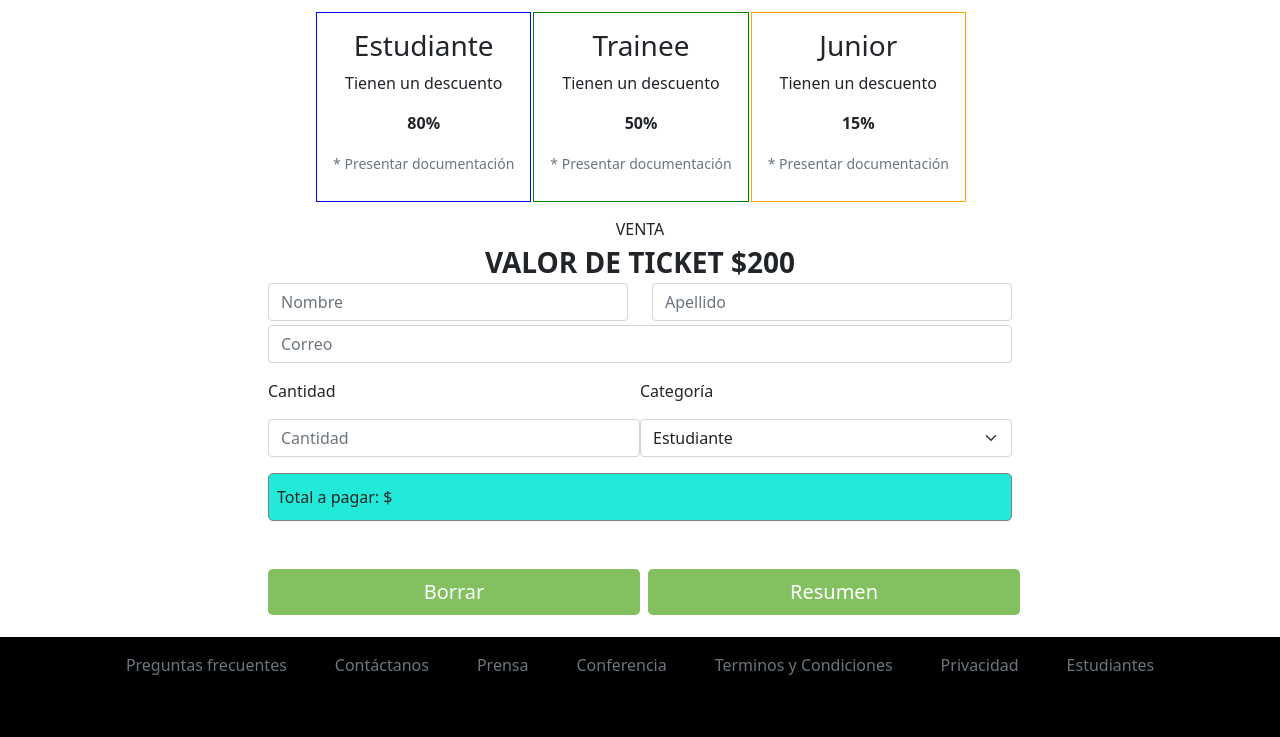
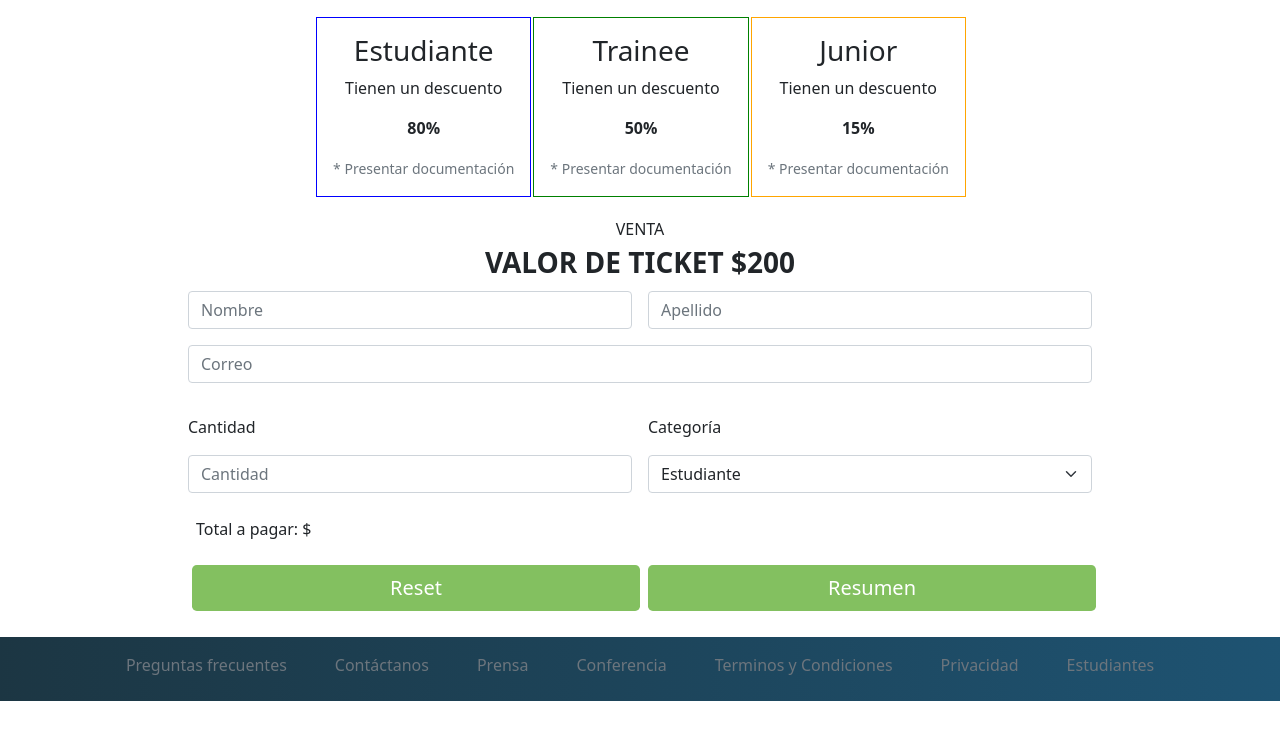
Before and after one commit to maro9183/Integrador-Codo-PHP, a plain HTML site: page Compra.html in a window 1280 px wide. Shown: the part 63-800 px from the top of the page. Drawn offline with nearby package versions, Linux system fonts and the light colour scheme.

Commit message:
Actualizacion script

```diff
--- a/Compra.html
+++ b/Compra.html
@@ -57,20 +57,20 @@
         <!--Inicio Opciones compra cards-->
           <section class="opcionesCompraCards d-flex justify-content-center min-vw-100 ">
 
-            <div class="card-group text-wrap ">
-              <div class="card-1">
+            <div class="card-group  ">
+              <div class="card-1 ">
 
                 <div class="card-body ">
-                  <h5 class="card-title fs-3 text-wrap">Estudiante</h5>
-                  <p class="card-text-desc text-wrap">Tienen un descuento</p>
-                  <p class="card-text-per fw-bold text-wrap">80%</p>
+                  <h5 class="card-title fs-3 ">Estudiante</h5>
+                  <p class="card-text-desc ">Tienen un descuento</p>
+                  <p class="card-text-per fw-bold ">80%</p>
 
                   <p class="card-text"><small class="text-muted">* Presentar documentación</small></p>
                 </div>
               </div>
               <div class="card-2">
 
-                <div class="card-body">
+                <div class="card-body ">
                   <h5 class="card-title fs-3">Trainee</h5>
                   <p class="card-text">Tienen un descuento</p>
                   <p class="card-text-per fw-bold">50%</p>
@@ -79,7 +79,7 @@
               </div>
               <div class="card-3">
 
-                <div class="card-body">
+                <div class="card-body ">
                   <h5 class="card-title fs-3">Junior</h5>
                   <p class="card-text">Tienen un descuento</p>
                   <p class="card-text-per fw-bold ">15%</p>
@@ -105,31 +105,33 @@
 
 
           <!--form-->
-          <div class="row form-ticket d-flex">
-
-            <div class="col">
+          <div class="form-ticket ">
+            <form class="formu">
+              <div class="row">
+                  <div class="col p-2">
                      <input type="text" class="form-control" id="exampleInputText" aria-describedby="textHelp" placeholder="Nombre">
                   </div>
 
-            <div class="col">
+                  <div class="col p-2">
                       <input type="text" class="form-control" id="exampleInputText" aria-describedby="textHelp" placeholder="Apellido" >
                   </div>
-
-            <div class="mt-1 c">
+              </div>
+            <div class="row">
+              <div class="col p-2">
                 <input type="text" class="form-control" id="exampleInputText" aria-describedby="textHelp" placeholder="Correo" >
               </div>
-
+            </div>
             <!--Datos calculo-->
 
-            <div class="contenedor-calculo d-flex">
-              <div class=" col">
-                <p class="my-3">Cantidad</p>
-                 <input type="number" class="form-control" id="Cantidad" aria-describedby="textHelp" placeholder="Cantidad" aria-label="Cantidad">
+            <div class="row contenedor-calculo d-flex">
+
+              <div class="col p-2">
+
+                <p class="my-3 ">Cantidad</p>
+                 <input type="number" min="0" class="form-control" id="Cantidad" aria-describedby="textHelp" placeholder="Cantidad" aria-label="Cantidad">
+
               </div>
-
-
-
-              <div class="col ">
+              <div class="col p-2">
                 <p class="my-3">Categoría</p>
                     <select id="Categoría" class="form-select ">
 
@@ -141,18 +143,21 @@
 
 
             </div>
-            <div class="contenedor-botones my-3 ">
-                <div class="col resumen ">
-                   <p class="ms-2 m-0 " id="Total">Total a pagar: $ </p>
+
+            <div class="row ">
+              <div class="col p-2">
+                 <div class="col p-2" id="Total">Total a pagar: $ </div>
 
                 </div>
-
-               <div class="botones d-flex space-between mt-5">
-                <button class="btn btn-primary btn-lg col-6 me-1">Borrar</button>
-                <button class="btn btn-primary btn-lg col-6 ms-1" onclick="calculo()">Resumen</button>
+            </div>
+            <div class="row">
+               <div class="botones d-flex space-between mt-2">
+                    <input type="reset" class="btn btn-primary btn-lg col-6 me-1 " id="reset"></button>
+                    <button class="btn btn-primary btn-lg col-6 ms-1" type="button" id="calcular">Resumen</button>
                </div>
             </div>
 
+          </form>
 
           </section>
           <!--Fin formulario-->
@@ -163,8 +168,8 @@
         <!--Inicio Footer-->
 
         <footer>
-          <ul class="nav justify-content-center mt-2 pb-3 mb-3 min-vw-100 p-0">
-            <li class="nav-item"> <a href="" class="nav-link mx-2 text-muted">Preguntas frecuentes</a> </li>
+          <ul class="nav justify-content-center mt-2 mb-3 min-vw-100 p-0 text-wrap">
+            <li class="nav-item text-wrap"> <a href="" class="nav-link mx-2 text-muted">Preguntas frecuentes</a> </li>
             <li class="nav-item"> <a href="" class="nav-link mx-2 text-muted">Contáctanos</a> </li>
             <li class="nav-item"> <a href="" class="nav-link mx-2 text-muted">Prensa</a> </li>
             <li class="nav-item"> <a href="" class="nav-link mx-2 text-muted">Conferencia</a> </li>
--- a/Estilos/EstilosCompra.css
+++ b/Estilos/EstilosCompra.css
@@ -21,7 +21,7 @@ main{
     position: absolute;
     top:60px;
 
-    height: 500px;
+
 }
 
 /*Cards*/
@@ -39,8 +39,8 @@ main{
     display: flex;
     justify-content: space-between;
     align-items: center;
-
-
+    word-wrap: break-word;
+    height: 100%;
 }
 
 
@@ -53,24 +53,25 @@ main{
 
 .card-body p{
     text-align: center;
+
 }
 
 .card-1{
     border: solid 1px blue;
-    height: 190px;
+
     margin-left: 2px;
 
 }
 
 .card-2{
     border: solid 1px green;
-    height: 190px;
+
     margin-left: 2px;
 }
 
 .card-3{
     border: solid 1px orange;
-    height: 190px;
+
     margin-left: 2px;
 }
 
@@ -88,7 +89,7 @@ main{
 }
 
 .form-ticket{
-    margin: 0% 20% 0% 20%;
+    margin: 0% 15% 0% 15%;
 
 }
 
@@ -97,11 +98,12 @@ main{
     border-radius: 5px;
     border: solid 1px grey;
     background-color: rgb(35, 233, 216);
-    height: 40%;
-    display: flex;
-    align-items: center;
+
+
 
 }
+
+
 
 
 
@@ -116,6 +118,7 @@ main{
 footer{
     position: absolute;
     top: 700px;
-    height: 100px;
-    background-color: black;
+    display: flex;
+    vertical-align: middle;
+    background-image: linear-gradient(to right, #1C3643, #1E5372)
 }
--- a/codigo.js
+++ b/codigo.js
@@ -1,4 +1,10 @@
+const botonCalc=document.getElementById('calcular')
 
+botonCalc.addEventListener('click',calculo)
+
+const botonRes=document.getElementById('reset')
+
+botonRes.addEventListener('click',reset)
 
 function calculo(){
     let cant=document.getElementById('Cantidad').value
@@ -25,8 +31,7 @@ function calculo(){
         let valor=cant*desc*precio
 
         document.getElementById('Total').innerText='Total a pagar: $'+Math.floor(valor)
-        document.getElementById('Cantidad').nodeValue=0
-        categoria='Estudiante'
+
 
 
     }else
@@ -34,3 +39,8 @@ function calculo(){
         //document.getElementById('Total').innerText('Ingrese la cantidad de tickets deseada')
 
 }
+
+function reset(){
+    document.getElementById('Total').innerText='Total a pagar: $'
+
+}
```
Lines whose indentation alone changed are shown as unchanged.
